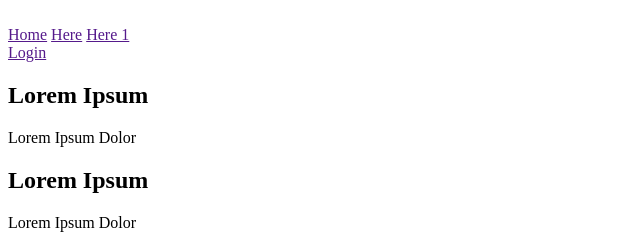
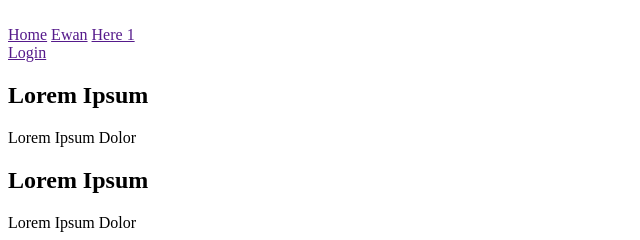
Before and after one commit to zyx-0314/Demo-github-template, a plain HTML site: page index.html in a window 1280 px wide. Shown: the top 240 px of the page, 0-640 px from the left. Drawn offline with Linux system fonts and the light colour scheme.

```diff
--- a/index.html
+++ b/index.html
@@ -10,7 +10,7 @@
         <img src="" alt="">
         <nav>
             <a href="">Home</a>
-            <a href="">Here</a>
+            <a href="">Ewan</a>
             <a href="">Here 1</a>
         </nav>
         <a href="">Login</a>
```
